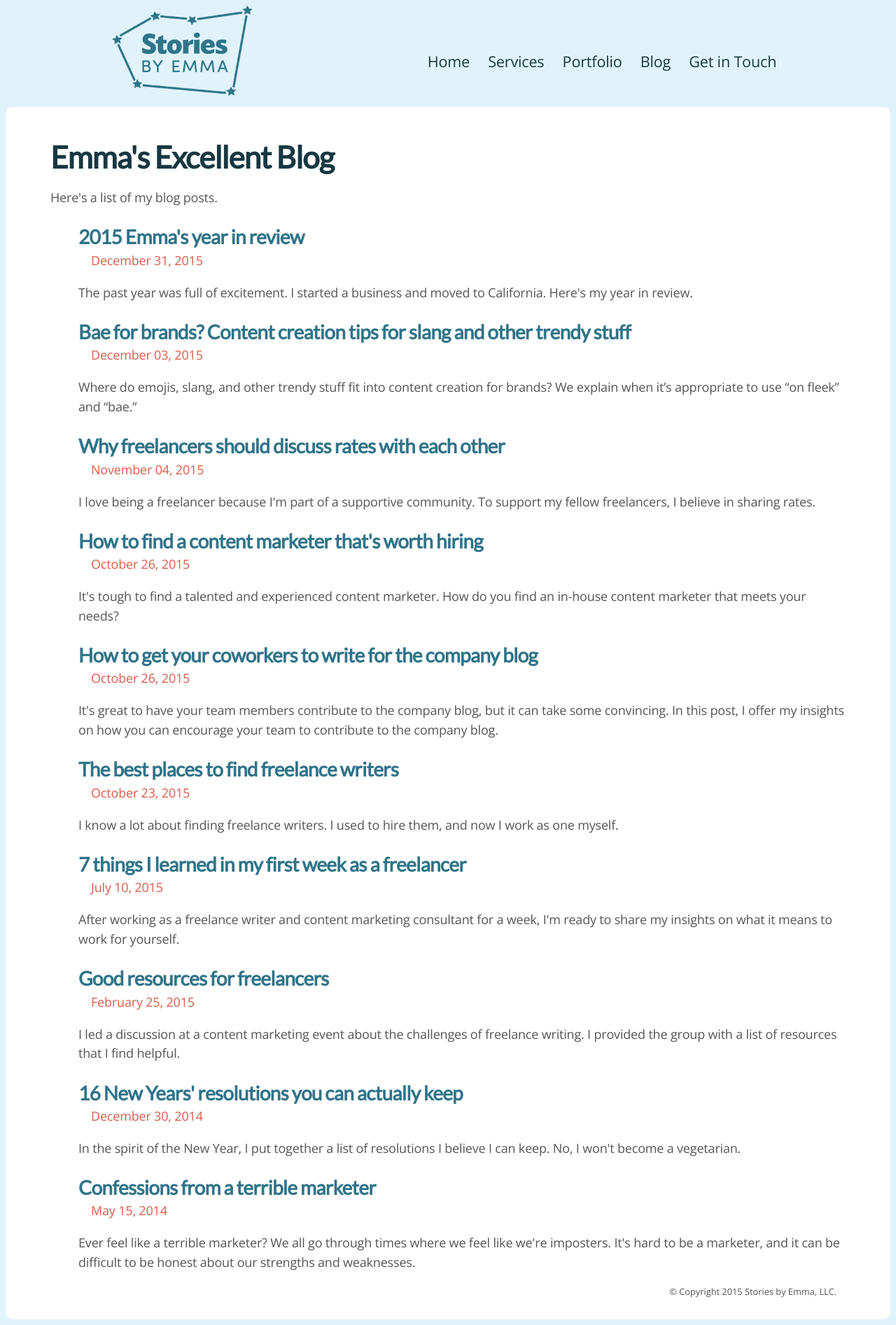
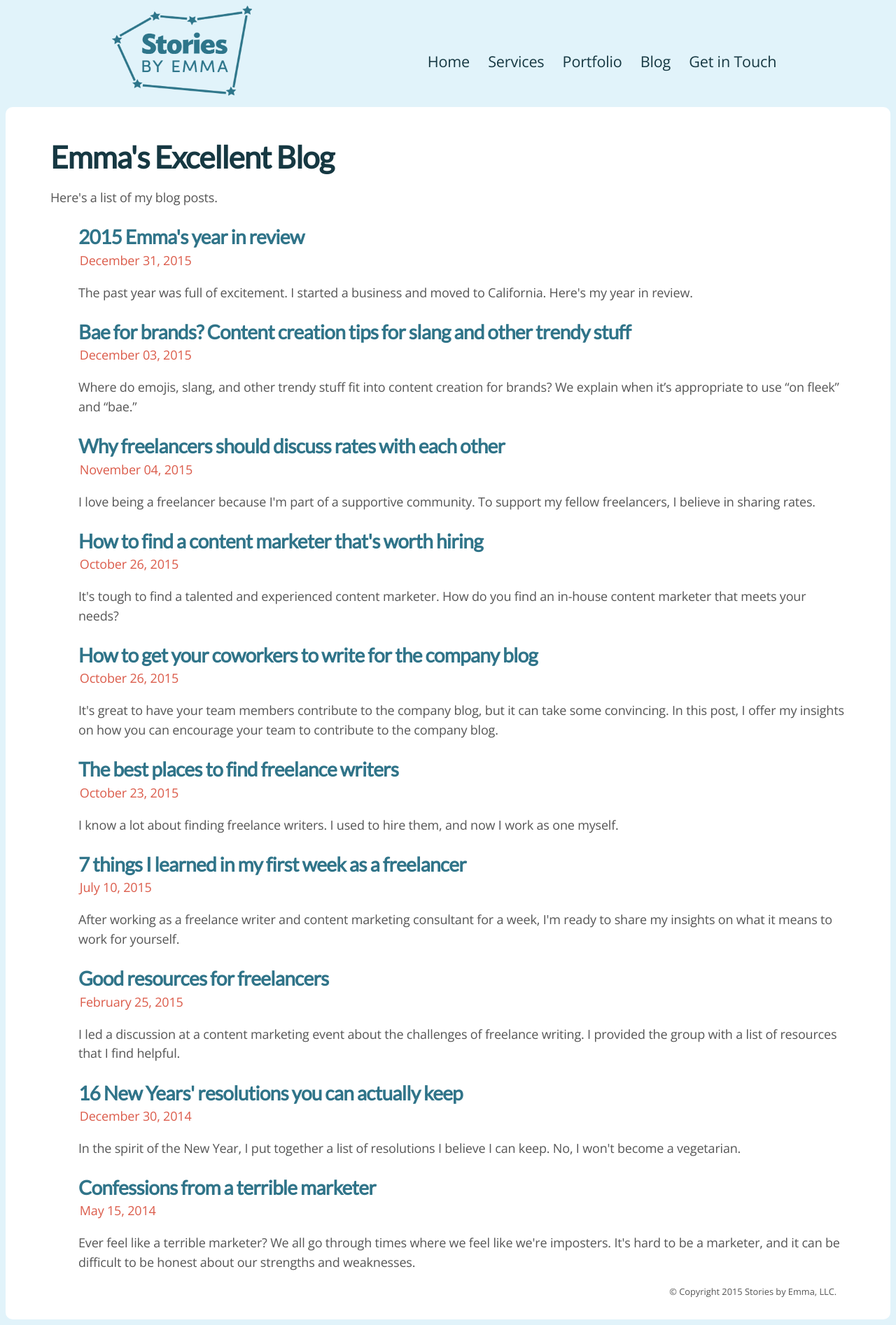
Before and after one commit to emmalepsy/emmalepsy.github.io, a Jekyll site: the page built from blogmobile.html, in a window 1280 px wide. Shown: the whole page at 70% size. Built offline with Jekyll 4.4.1, drawn with Linux system fonts in a browser that asks for light colours; nearby versions of some CDN libraries; a style sheet for code colours, icons or effects is not loaded.

Commit message:
Adjust the padding on the date

```diff
--- a/blogmobile.html
+++ b/blogmobile.html
@@ -12,7 +12,7 @@ title: Emma's thoughts
   }
   .date {
      color: #db5b4a;
-     padding-left: 2.4em;
+     padding-left: 1.5em;
   }
   .excerpt {
      text-indent: 0;
```
